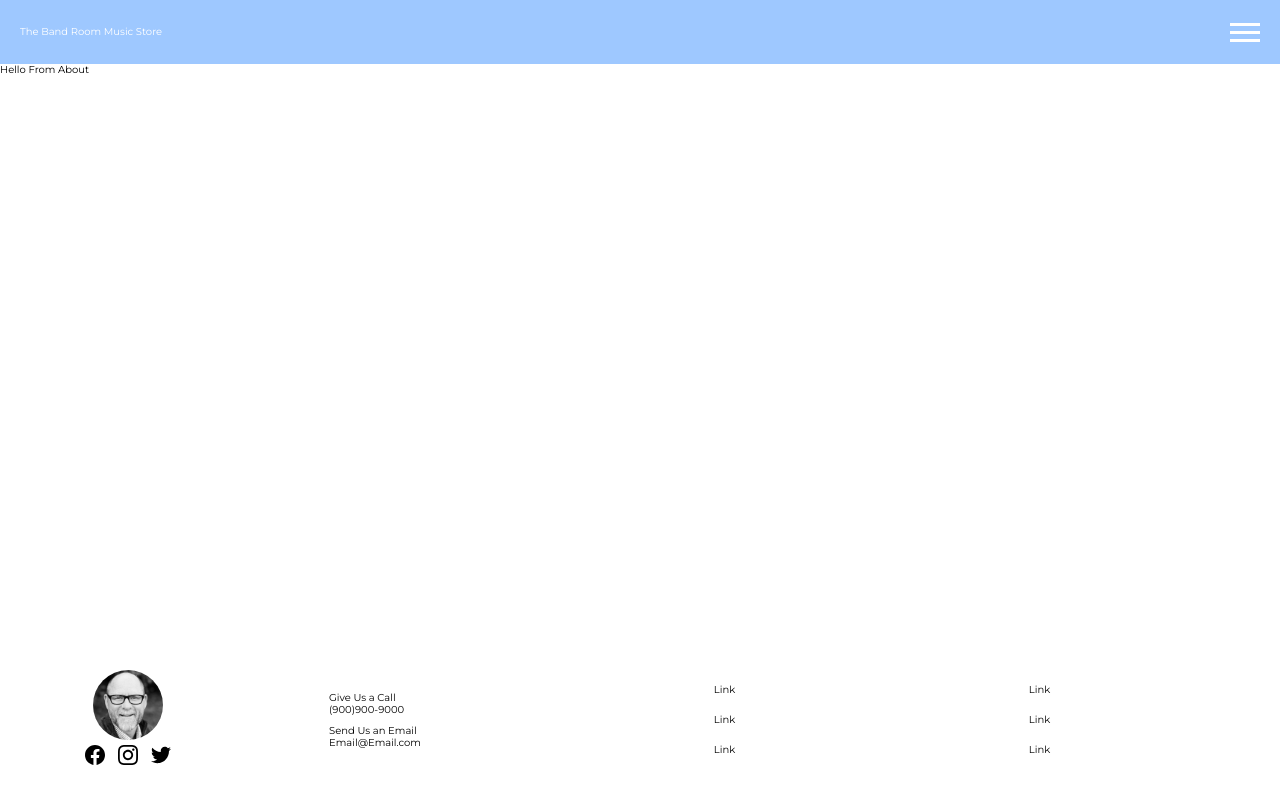
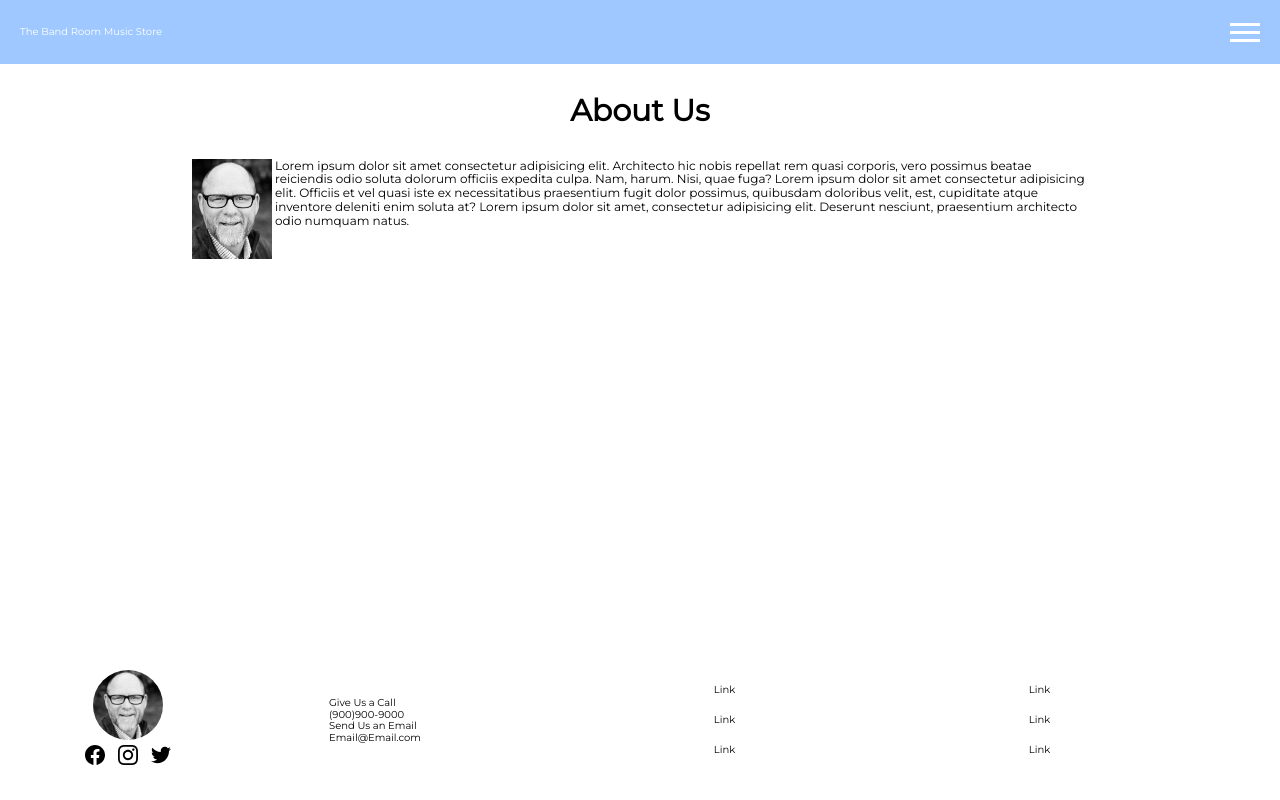
Before and after one commit to JerryBruce/Band-Room-Music-Store, a React (Create React App) app in the folder front-end/: page /about in a window 1280 px wide. Built offline with nearby package versions, Linux system fonts and the light colour scheme.

Commit message:
filling in views

```diff
--- a/front-end/src/components/About.js
+++ b/front-end/src/components/About.js
@@ -1,8 +1,26 @@
-import React, { Component } from 'react';
+import React, { Component } from "react";
 
 export class About extends Component {
   render() {
-    return <div>Hello From About</div>;
+    return (
+      <div className="about f-co-c">
+        <h1 className="about-header">About Us</h1>
+        <div className="about-body">
+          <div className="about-image flo-l"></div>
+          <p className="about-text">
+            Lorem ipsum dolor sit amet consectetur adipisicing elit. Architecto
+            hic nobis repellat rem quasi corporis, vero possimus beatae
+            reiciendis odio soluta dolorum officiis expedita culpa. Nam, harum.
+            Nisi, quae fuga? Lorem ipsum dolor sit amet consectetur adipisicing
+            elit. Officiis et vel quasi iste ex necessitatibus praesentium fugit
+            dolor possimus, quibusdam doloribus velit, est, cupiditate atque
+            inventore deleniti enim soluta at? Lorem ipsum dolor sit amet,
+            consectetur adipisicing elit. Deserunt nesciunt, praesentium
+            architecto odio numquam natus.
+          </p>
+        </div>
+      </div>
+    );
   }
 }
 
--- a/front-end/src/components/Contact.js
+++ b/front-end/src/components/Contact.js
@@ -1,8 +1,25 @@
-import React, { Component } from 'react';
+import React, { Component } from "react";
 
 export class Contact extends Component {
   render() {
-    return <div>Hello From Contact</div>;
+    return (
+      <div className="contact f-c-c">
+        <form action="submit" className="contact-form f-co-c-sa">
+          <input type="text" className="form-name" />
+          <input type="text" className="form-email" />
+          <input type="text" className="form-phone" />
+          <input type="text" className="form-address" />
+          <textarea
+            name="message"
+            id=""
+            cols="30"
+            rows="10"
+            className="form-message"
+          ></textarea>
+          <input type="submit" className="form-submit" />
+        </form>
+      </div>
+    );
   }
 }
 
--- a/front-end/src/components/Footer.js
+++ b/front-end/src/components/Footer.js
@@ -1,40 +1,40 @@
-import React, { Component } from 'react';
-import MediaIcon from './MediaIcon';
+import React, { Component } from "react";
+import MediaIcon from "./MediaIcon";
 
-import FB from '../images/facebook.svg';
-import IG from '../images/instagram.svg';
-import TW from '../images/twitter.svg';
+import FB from "../images/facebook.svg";
+import IG from "../images/instagram.svg";
+import TW from "../images/twitter.svg";
 
 export class Footer extends Component {
   render(props) {
     return (
-      <div className='footer a-b-l f-c-sa'>
-        <div className='footer-circles f-c-c'>
-          <div className='footer-img '>
-            <img src='' alt='' className='profile' />
+      <div className="footer a-b-l f-c-sa">
+        <div className="footer-circles f-c-c">
+          <div className="footer-img ">
+            <img src="" alt="" className="profile" />
           </div>
-          <div className='media-icons f-c-sb'>
+          <div className="media-icons f-c-sb">
             <MediaIcon icon={FB} />
             <MediaIcon icon={IG} />
             <MediaIcon icon={TW} />
           </div>
         </div>
-        <div className='contact'>
-          <div className='contact-phone'>
+        <div className="phone-email">
+          <div className="contact-phone">
             Give Us a Call <br /> (900)900-9000
           </div>
-          <div className='contact-email'>
+          <div className="contact-email">
             Send Us an Email <br /> Email@Email.com
           </div>
         </div>
-        <div className='links-container f-c-c'>
-          <div className='links'>
-            <button className='link'>Link</button>
-            <button className='link'>Link</button>
-            <button className='link'>Link</button>
-            <button className='link'>Link</button>
-            <button className='link'>Link</button>
-            <button className='link'>Link</button>
+        <div className="links-container f-c-c">
+          <div className="links">
+            <button className="link">Link</button>
+            <button className="link">Link</button>
+            <button className="link">Link</button>
+            <button className="link">Link</button>
+            <button className="link">Link</button>
+            <button className="link">Link</button>
           </div>
         </div>
       </div>
--- a/front-end/src/components/Home.js
+++ b/front-end/src/components/Home.js
@@ -1,23 +1,23 @@
-import React, { Component } from 'react';
+import React, { Component } from "react";
 
 export class Home extends Component {
   render() {
     return (
-      <div className='home'>
-        <div className='hero'></div>
-        <div className='home-body f-co-c'>
-          <div className='tag'>
-            <h2 className='heading-tag'>Tag Line</h2>
-            <p className='tag-text'>
+      <div className="home">
+        <div className="hero"></div>
+        <div className="home-body f-co-c-sa">
+          <div className="tag">
+            <h2 className="heading-tag">Tag Line</h2>
+            <p className="tag-text">
               Lorem ipsum dolor sit amet, consectetur adipisicing elit.
               Necessitatibus, quos. Dicta cum beatae adipisci, aperiam eos,
               voluptas nam dolore quaerat, totam iusto iure ab similique minima
               officia maxime. Velit, possimus?
             </p>
           </div>
-          <div className='cta f-c-sa'>
-            <button className='btn-cta'>Call To Action</button>
-            <button className='btn-cta'>Call To Action</button>
+          <div className="cta f-c-sa">
+            <button className="btn-cta">Call To Action</button>
+            <button className="btn-cta">Call To Action</button>
           </div>
         </div>
       </div>
--- a/front-end/src/smaccs/_base.scss
+++ b/front-end/src/smaccs/_base.scss
@@ -1,4 +1,4 @@
-@import url('https://fonts.googleapis.com/css?family=Montserrat&display=swap');
+@import url("https://fonts.googleapis.com/css?family=Montserrat&display=swap");
 
 * {
   box-sizing: border-box;
@@ -21,3 +21,10 @@ a {
   text-decoration: none;
   color: white;
 }
+h1,
+h2,
+h3,
+p {
+  margin: 0;
+  padding: 0;
+}
--- a/front-end/src/smaccs/_layout.scss
+++ b/front-end/src/smaccs/_layout.scss
@@ -26,7 +26,35 @@
   display: flex;
   flex-direction: column;
   align-items: center;
+}
+.f-co-c-c {
+  display: flex;
+  flex-direction: column;
+  align-items: center;
+  justify-content: center;
+}
+
+.f-co-c-sa {
+  display: flex;
+  flex-direction: column;
+  align-items: center;
   justify-content: space-around;
+}
+
+.if {
+  display: inline-flex;
+}
+
+.ib {
+  display: inline-block;
+}
+
+.flo-r {
+  float: right;
+}
+
+.flo-l {
+  float: left;
 }
 
 .a-b-l {
--- a/front-end/src/smaccs/_modules.scss
+++ b/front-end/src/smaccs/_modules.scss
@@ -1,4 +1,6 @@
-@import './modules/nav';
-@import './modules/home';
-@import './modules/footer';
-@import './modules/buttons';
+@import "./modules/nav";
+@import "./modules/home";
+@import "./modules/footer";
+@import "./modules/buttons";
+@import "./modules/about";
+@import "./modules/contact";
--- /dev/null
+++ b/front-end/src/smaccs/modules/_about.scss
@@ -0,0 +1,26 @@
+.about {
+  height: 70vh;
+  &-header {
+    font-size: 3rem;
+    margin-top: 3rem;
+  }
+  &-body {
+    width: 70%;
+    margin-top: 3rem;
+    position: relative;
+  }
+  &-image {
+    height: 10rem;
+    width: 8rem;
+    flex-shrink: 0;
+    background-color: white;
+    background-image: url(../../images/portrait.jpg);
+    background-size: cover;
+    background-position: center;
+    margin: 0 0.3rem 0.3rem 0;
+  }
+  &-text {
+    font-size: 1.2rem;
+    flex-wrap: wrap;
+  }
+}
--- /dev/null
+++ b/front-end/src/smaccs/modules/_contact.scss
@@ -0,0 +1,3 @@
+.contact {
+  height: 70vh;
+}
--- a/front-end/src/smaccs/modules/_footer.scss
+++ b/front-end/src/smaccs/modules/_footer.scss
@@ -12,7 +12,7 @@
     height: 7rem;
     width: 7rem;
     border-radius: 50%;
-    background-image: url('../../images/portrait.jpg');
+    background-image: url("../../images/portrait.jpg");
     background-size: cover;
     background-position: center;
   }
@@ -28,7 +28,7 @@
   padding: 0.2rem;
 }
 
-.contact {
+.phone-email {
   display: flex;
   flex-direction: column;
   margin-left: 1rem;
--- a/front-end/src/smaccs/modules/_nav.scss
+++ b/front-end/src/smaccs/modules/_nav.scss
@@ -14,12 +14,12 @@
       display: inline-block;
     }
     &::before {
-      content: '';
+      content: "";
       position: absolute;
       top: -0.8rem;
     }
     &::after {
-      content: '';
+      content: "";
       position: absolute;
       top: 0.8rem;
     }
@@ -61,4 +61,5 @@
   visibility: visible;
   opacity: 1;
   transition: 0.3s;
+  z-index: 100;
 }
```
